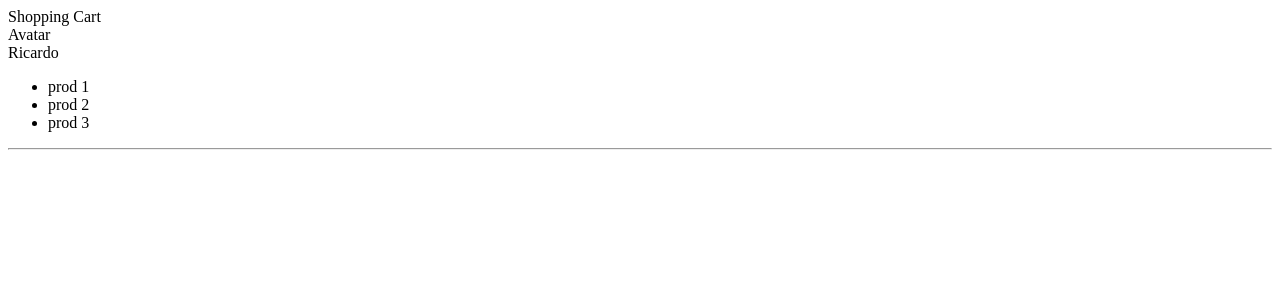
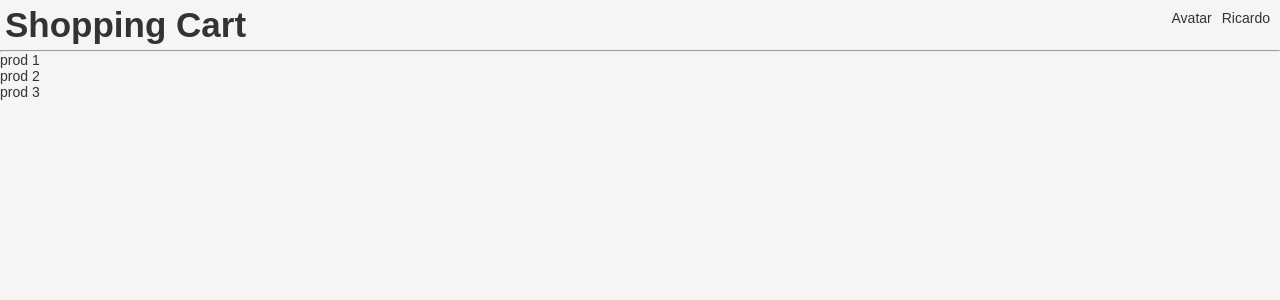
Before and after one commit to ricardo85x/shopping_cart, a React app: page / in a window 1280 px wide. Shown: the top 300 px of the page. Built offline with nearby package versions, Linux system fonts and the light colour scheme.

Commit message:
add basic css

```diff
--- /dev/null
+++ b/src/App.css
@@ -0,0 +1,35 @@
+* {
+  margin: 0;
+  padding: 0;
+  outline: 0;
+  box-sizing: border-box;
+}
+
+body {
+  background: #f5f5f5;
+  font: 14px sans-serif;
+  color: #333;
+}
+
+.header {
+  display: flex;
+  justify-content: space-between;
+
+}
+
+.header > div {
+  padding: 5px;
+}
+
+.header .title {
+  font-size: 2.5em;
+  font-weight: 600;
+}
+
+.header .user {
+  display: flex;
+}
+
+.header .user > div {
+  padding: 5px;
+}
--- a/src/App.js
+++ b/src/App.js
@@ -1,6 +1,8 @@
 import React, { useState } from 'react'
 import Header from './components/Header'
 import Products from './components/Products'
+
+import './App.css'
 
 function App() {
 
@@ -11,8 +13,9 @@ function App() {
   return (
     <>
       <Header />
+      <hr/>
       <Products prods={products}/>
-      <hr/>
+
 
     </>
   )
--- a/src/components/Header.js
+++ b/src/components/Header.js
@@ -2,13 +2,13 @@ import React from 'react'
 
 export default function Header() {
   return (
-    <header >
-      <div>
+    <div className="header" >
+      <div className='title'>
         Shopping Cart
       </div>
-      <div>
+      <div className='user'>
         <div>Avatar</div>
         <div>Ricardo</div>
       </div>
-    </header>)
+    </div>)
 }
--- a/webpack.config.js
+++ b/webpack.config.js
@@ -7,6 +7,8 @@ module.exports = {
   },
   devServer: {
     contentBase: path.resolve(__dirname, 'public'),
+    port: 3032,
+
   },
   module: {
     rules: [
@@ -16,6 +18,19 @@ module.exports = {
         use: {
           loader: 'babel-loader'
         }
+      },
+      {
+        test: /\.css$/,
+        exclude: /node_modules/,
+        use: [
+          {
+            loader: 'style-loader'
+          },
+          {
+            loader: 'css-loader'
+          }
+
+        ]
       }
     ]
   }
```
Also changed, not shown: package.json (+8 -0 lines), 1 other file (tests, documents, lock files or other folders).
